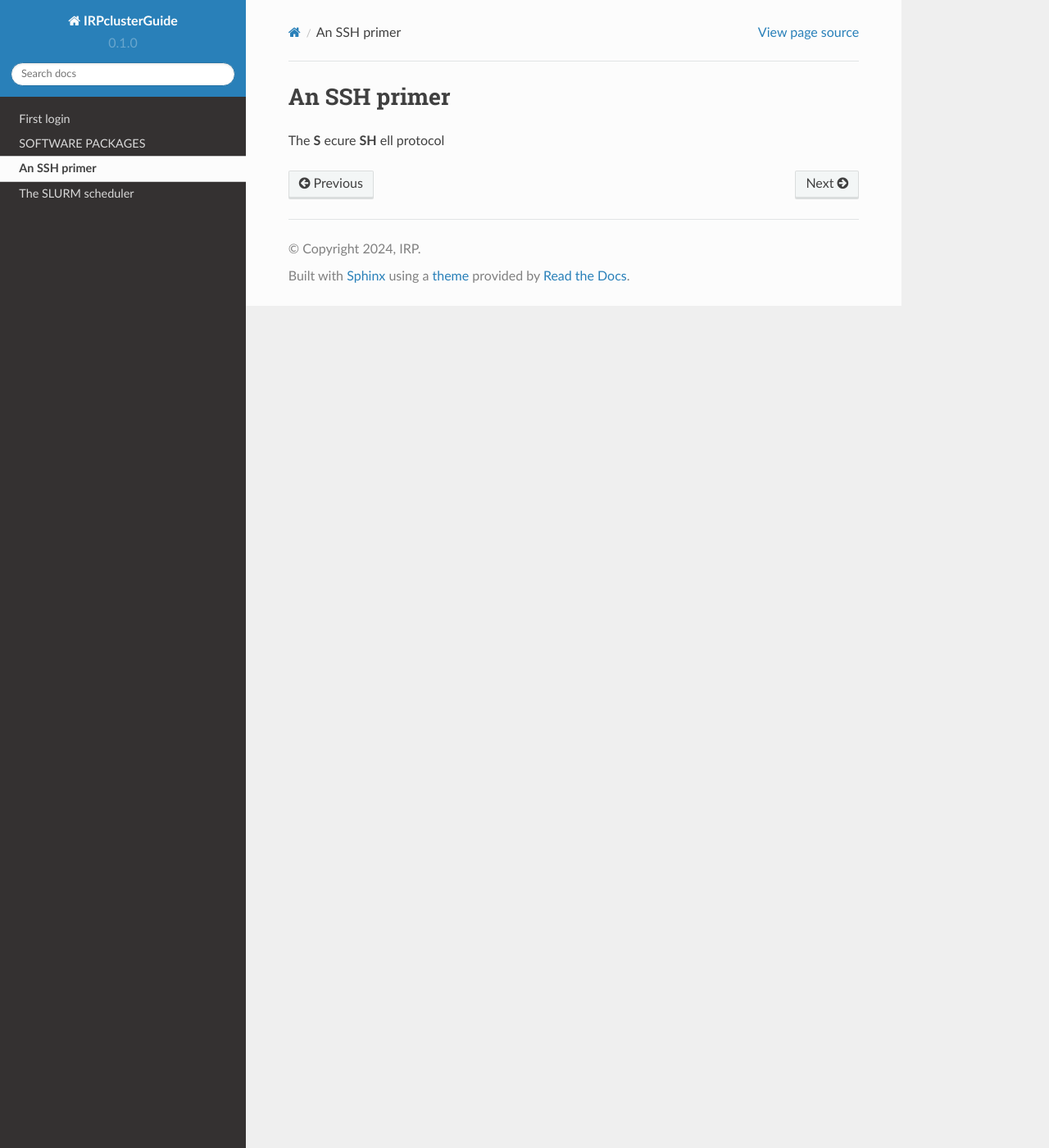
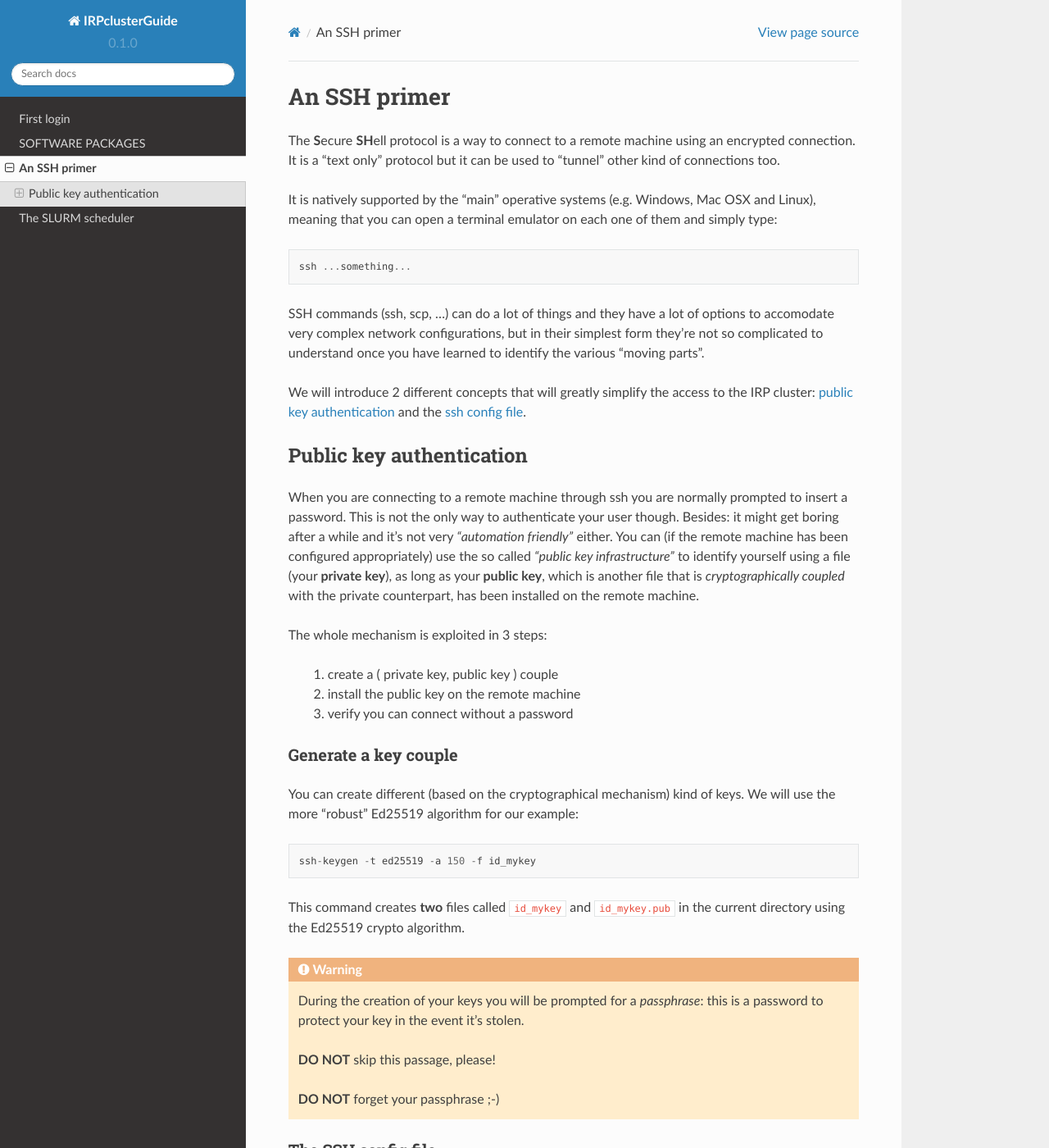
Before and after one commit to pemazzon/IRPclusterGuide, a Sphinx documentation site: the page built from docs/source/ssh_primer.rst, in a window 1280 px wide and 1400 px high. Shown: the whole window at 82% size. Built offline with Sphinx 7.4.7 and the Read the Docs theme 2.0.0, drawn with Linux system fonts in a browser that asks for light colours.

```diff
--- a/docs/source/index.rst
+++ b/docs/source/index.rst
@@ -14,8 +17,9 @@ p.mazzon@irpcds.org
 
    This documentation is a work in progress.
 
+********
 Contents
---------
+********
 
 .. toctree::
 
--- a/docs/source/ssh_primer.rst
+++ b/docs/source/ssh_primer.rst
@@ -1,6 +1,72 @@
 .. _ssh_access:
 
+=============
 An SSH primer
 =============
 
-The **S** ecure **SH** ell protocol
+The **S**\ecure **SH**\ell protocol is a way to connect to a remote
+machine using an encrypted connection. It is a "text only" protocol
+but it can be used to "tunnel" other kind of connections too.
+
+It is natively supported by the "main" operative systems (e.g. Windows,
+Mac OSX and Linux), meaning that you can open a terminal emulator on
+each one of them and simply type::
+
+  ssh ...something...
+
+SSH commands (ssh, scp, ...) can do a lot of things and they have a
+lot of options to accomodate very complex network configurations, but
+in their simplest form they're not so complicated to understand once
+you have learned to identify the various "moving parts".
+
+We will introduce 2 different concepts that will greatly simplify
+the access to the IRP cluster: `public key authentication <pubkey>`_
+and the `ssh config file <sshconfig>`_.
+
+.. _pubkey:
+
+*************************
+Public key authentication
+*************************
+
+When you are connecting to a remote machine through ssh you are
+normally prompted to insert a password. This is not the only way to
+authenticate your user though. Besides: it might get boring after a
+while and it's not very `"automation friendly"` either. You can
+(if the remote machine has been configured appropriately) use the
+so called `"public key infrastructure"` to identify yourself using
+a file (your **private key**), as long as your **public key**, which
+is another file that is `cryptographically coupled` with the private
+counterpart, has been installed on the remote machine.
+
+The whole mechanism is exploited in 3 steps:
+
+  #. create a ( private key, public key ) couple
+  #. install the public key on the remote machine
+  #. verify you can connect without a password
+
+Generate a key couple
+=====================
+
+You can create different (based on the cryptographical mechanism) kind
+of keys. We will use the more "robust" Ed25519 algorithm for our example::
+
+  ssh-keygen -t ed25519 -a 150 -f id_mykey
+
+This command creates **two** files called ``id_mykey`` and ``id_mykey.pub``
+in the current directory using the Ed25519 crypto algorithm.
+
+.. warning::
+
+   During the creation of your keys you will be prompted
+   for a `passphrase`: this is a password to protect your key
+   in the event it's stolen.
+
+   **DO NOT** skip this passage, please!
+
+   **DO NOT** forget your passphrase ;-)
+
+.. _sshconfig:
+
+The SSH config file
+===================
```
Also changed, not shown: other parts of docs/source/index.rst (+3 -0 lines), docs/source/first_connection.rst (+5 -2 lines), docs/source/software_list.rst (+24 -16 lines).
